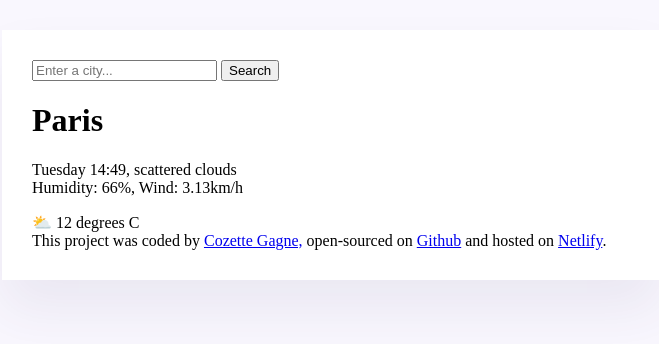
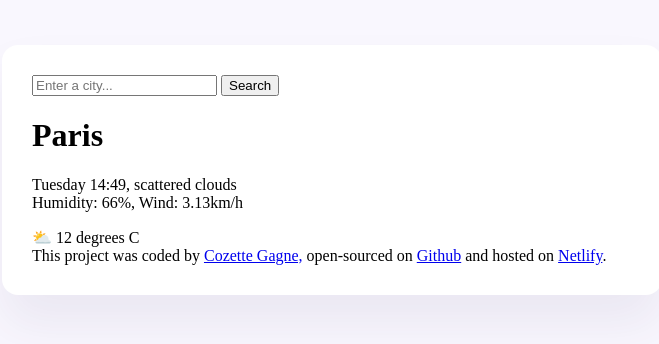
Before and after one commit to Cozette62/stargazer-weather-app, a plain HTML site: page index.html in a window 1280 px wide. Shown: the whole page, without its empty margins (308-967 px from the left). Drawn offline with Linux system fonts and the light colour scheme.

Commit message:
Created css file
Working on background style

```diff
--- a/src/style.css
+++ b/src/style.css
@@ -4,7 +4,8 @@ body {
 .weather-app {
   background: white;
   max-width: 600px;
-  margin: 30px auto;
+  margin: 45px auto;
+  border-radius: 16px;
   box-shadow: 0 30px 50px rgba(65, 50, 100, 0.08);
   padding: 30px;
 }
```
